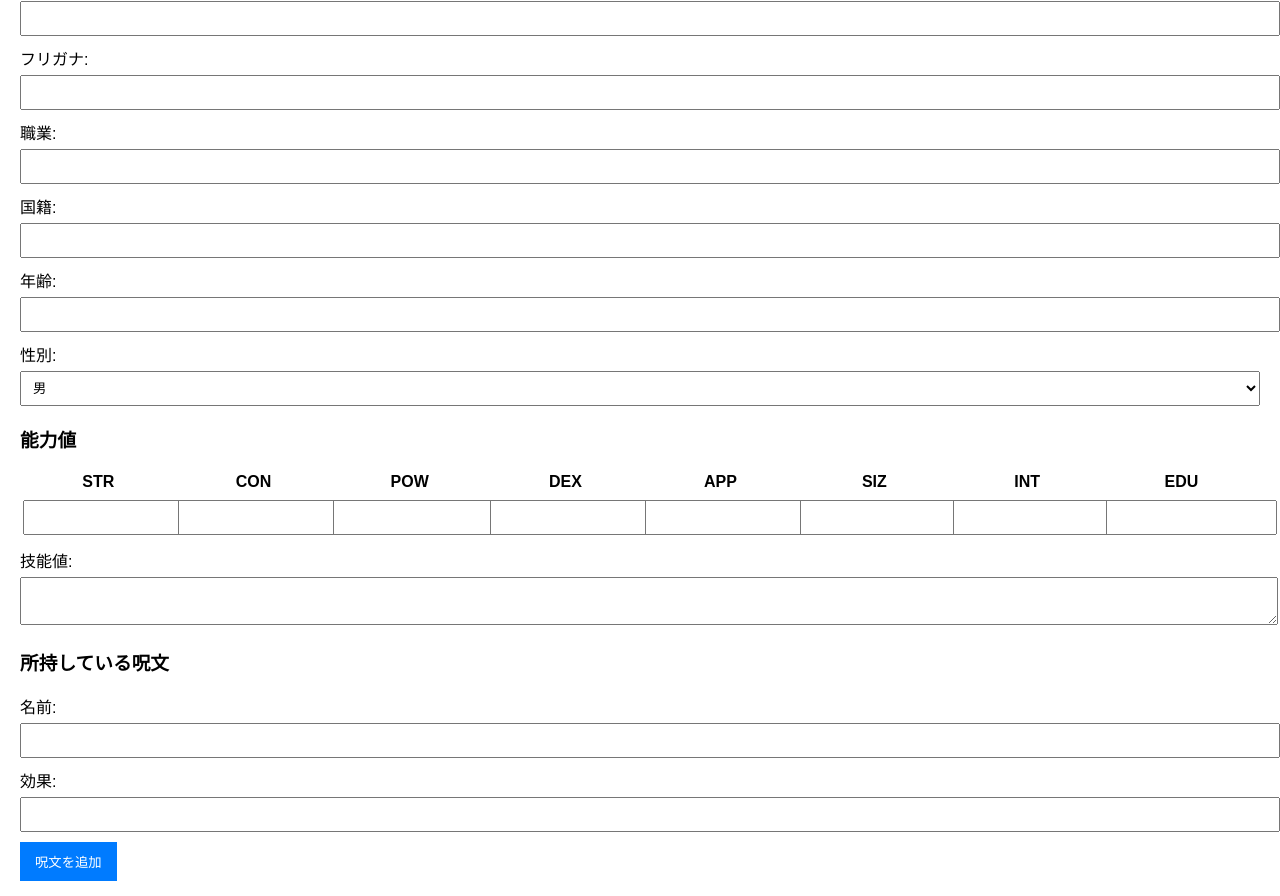
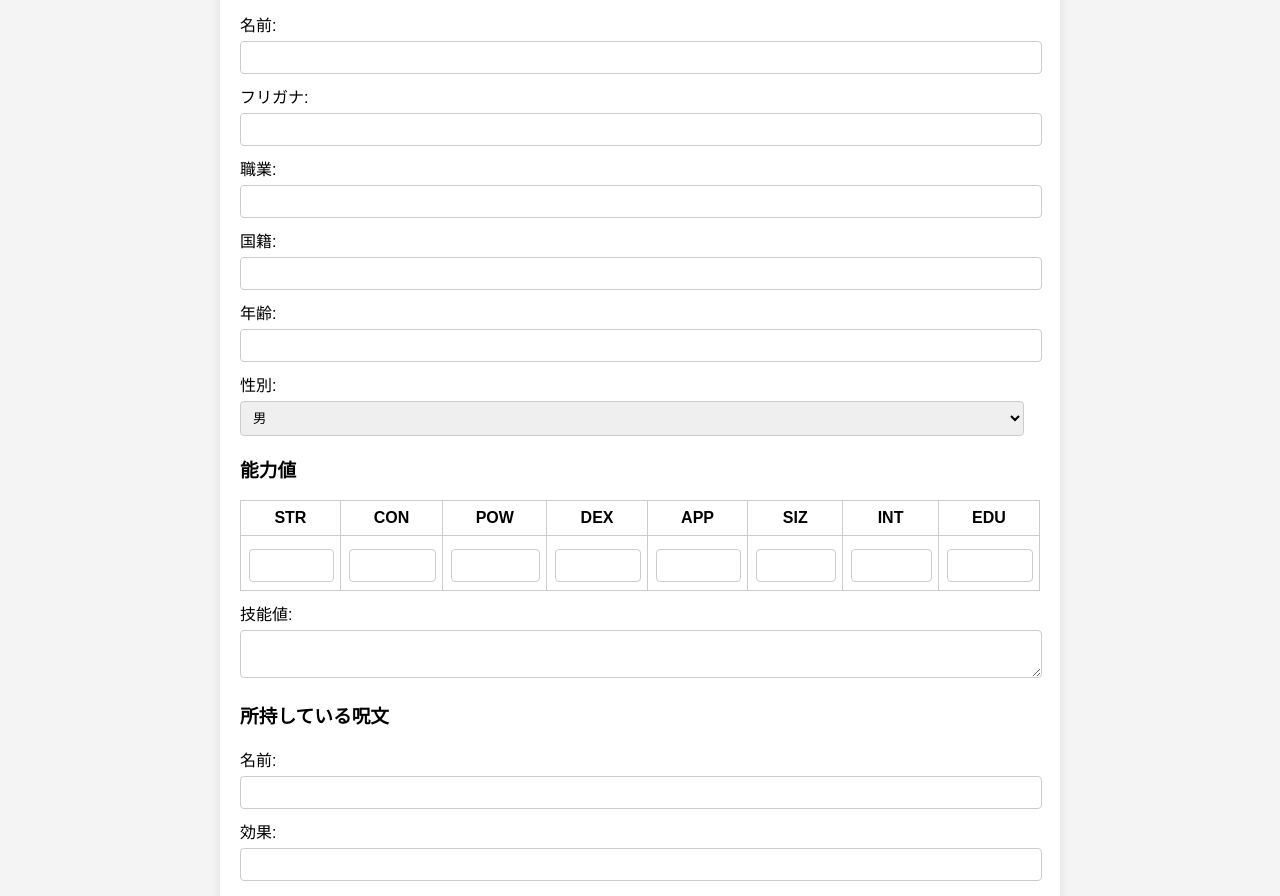
Before and after one commit to oraoragi/COCcharacter, a plain HTML site: page index.html in a window 1280 px wide. Shown: the part 117-1013 px from the top of the page. Drawn offline with Linux system fonts and the light colour scheme.

Commit message:
Update styles.css

```diff
--- a/styles.css
+++ b/styles.css
@@ -1,6 +1,16 @@
 body {
     font-family: Arial, sans-serif;
     margin: 20px;
+    background-color: #f4f4f4;
+}
+
+.container {
+    max-width: 800px;
+    margin: auto;
+    background: white;
+    padding: 20px;
+    border-radius: 8px;
+    box-shadow: 0 2px 10px rgba(0, 0, 0, 0.1);
 }
 
 h1, h2 {
@@ -17,9 +27,23 @@ label {
 }
 
 input, select, textarea {
-    width: 100%;
+    width: calc(100% - 16px);
     padding: 8px;
     margin-top: 5px;
+    border: 1px solid #ccc;
+    border-radius: 4px;
+}
+
+table {
+    width: 100%;
+    border-collapse: collapse;
+    margin: 10px 0;
+}
+
+table th, table td {
+    border: 1px solid #ccc;
+    padding: 8px;
+    text-align: center;
 }
 
 button {
@@ -29,14 +53,17 @@ button {
     color: white;
     border: none;
     cursor: pointer;
+    border-radius: 4px;
 }
 
 button:hover {
     background-color: #0056b3;
 }
 
-#characterList {
-    border-top: 1px solid #ccc;
-    margin-top: 20px;
-    padding-top: 10px;
+#spellsContainer, #artifactsContainer {
+    margin-top: 10px;
 }
+
+.spell, .artifact {
+    margin-bottom: 10px;
+}
```
